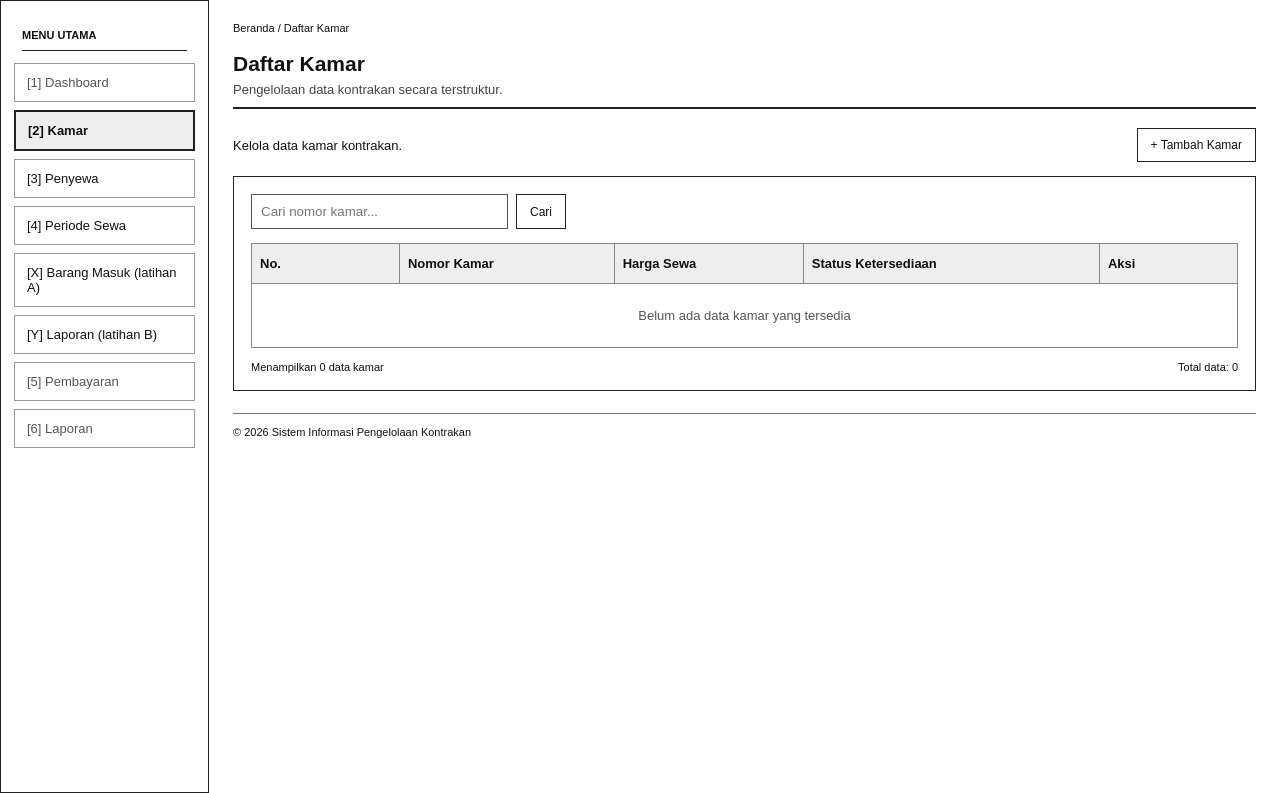
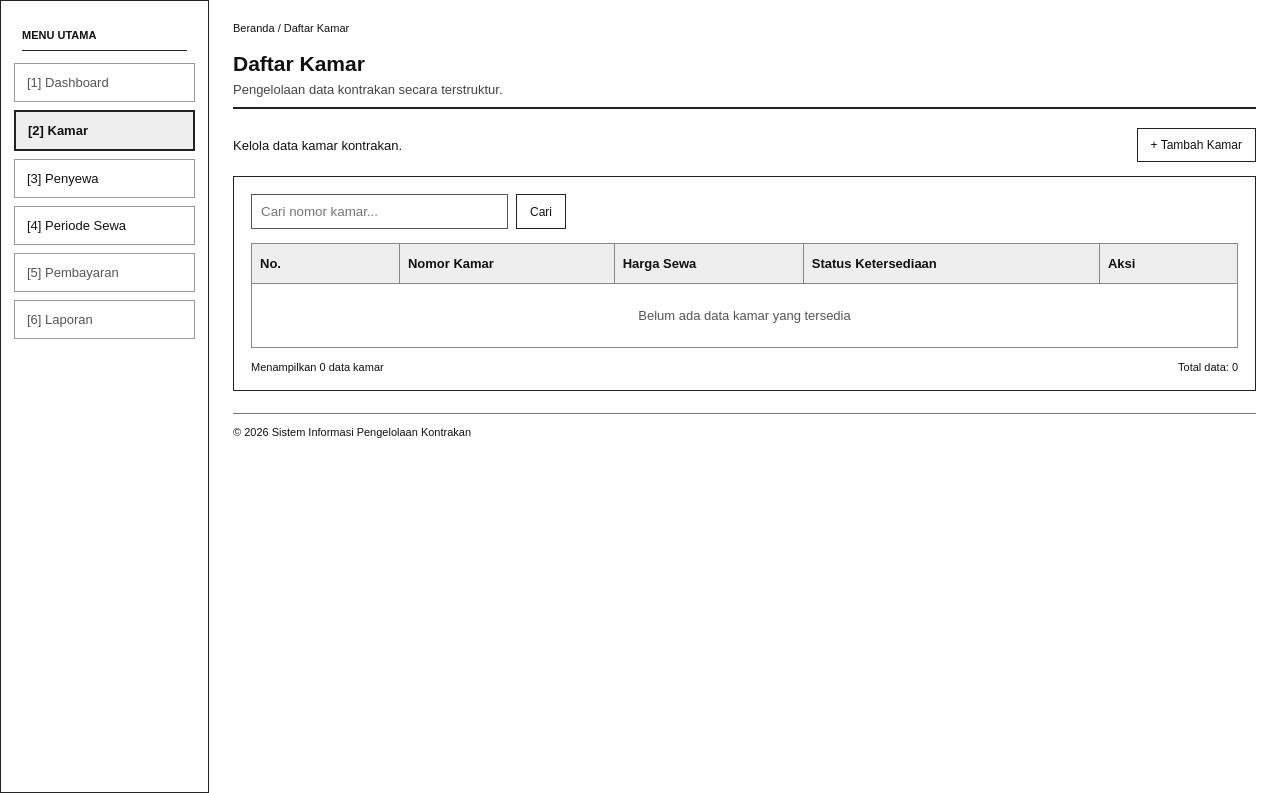
Before and after one commit to magicglass177/rpl-sistem-informasi-kontrakan, a Flask app: page /kamar in a window 1280 px wide. Shown: the part 61-854 px from the top of the page. Run offline with Flask 3, Linux system fonts and the light colour scheme; data that the repository does not hold is empty; some libraries are stand-ins or nearby versions.

Commit message:
Bersihkan tautan latihan setelah latihan konflik

```diff
--- a/templates/base.html
+++ b/templates/base.html
@@ -326,8 +326,6 @@
             >
                 [4] Periode Sewa
             </a>
-            <a href="#">[X] Barang Masuk (latihan A)</a>
-            <a href="#">[Y] Laporan (latihan B)</a>
             <span>[5] Pembayaran</span>
             <span>[6] Laporan</span>
         </nav>
```
